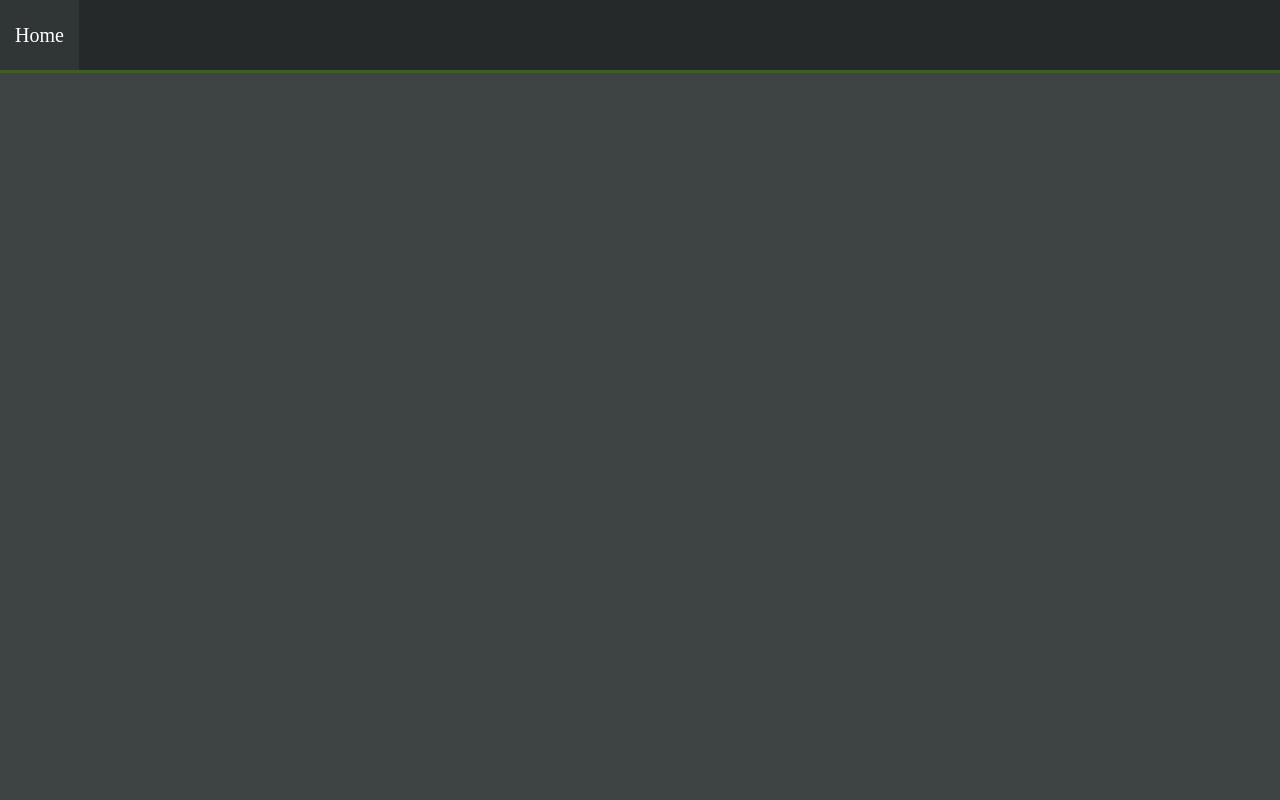
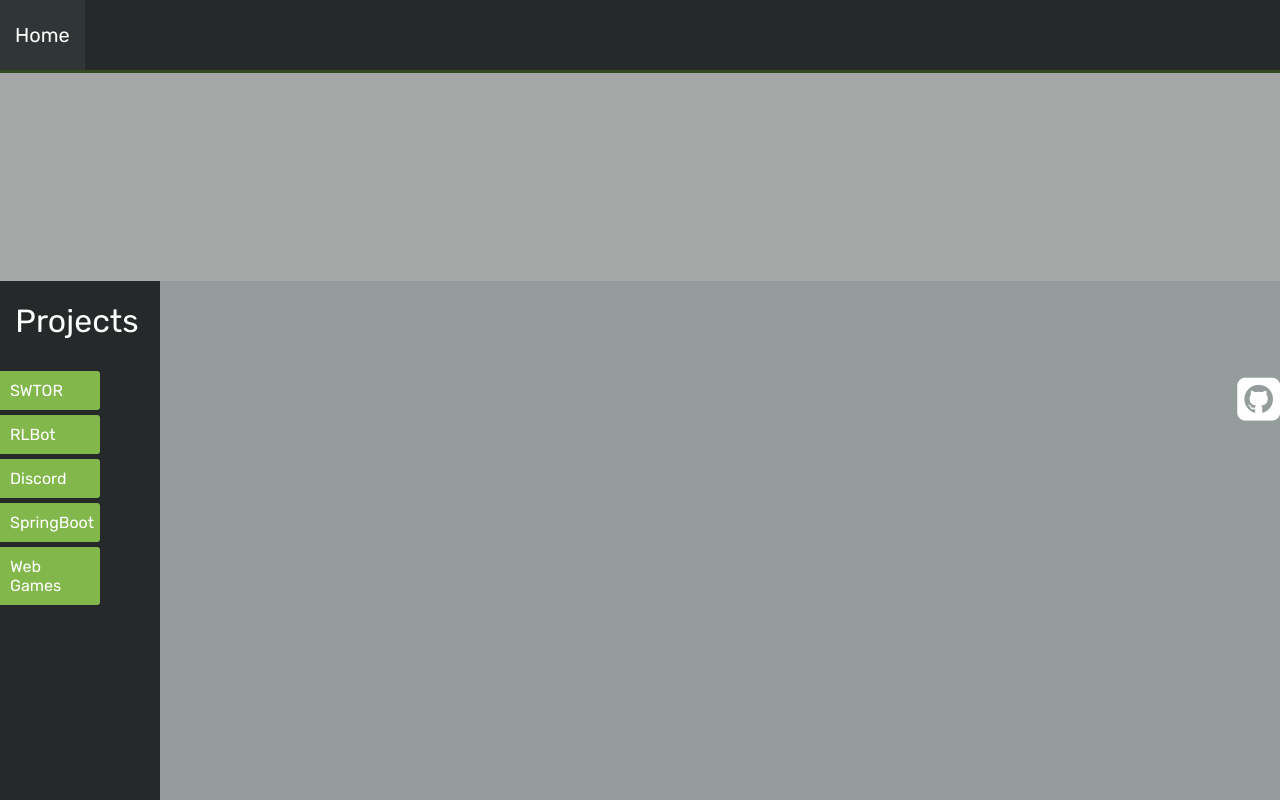
Before and after one commit to Tormak9970/tormak9970.github.io, a plain HTML site: page index.html in a window 1280 px wide. Drawn offline with Linux system fonts and the light colour scheme.

Commit message:
updated to match private repo

```diff
--- a/index.html
+++ b/index.html
@@ -7,13 +7,57 @@
     <link href="https://fonts.googleapis.com/icon?family=Material+Icons" rel="stylesheet">
     <link rel="icon" href="" />
     <link rel="stylesheet" href="src/index.css"/>
+    <link rel="preconnect" href="https://fonts.gstatic.com">
+    <link rel="stylesheet" href="https://cdnjs.cloudflare.com/ajax/libs/font-awesome/4.7.0/css/font-awesome.min.css">
+    <link href="https://fonts.googleapis.com/css2?family=Rubik&family=Source+Code+Pro:wght@200&display=swap" rel="stylesheet">
     <title>Tormak.dev</title>
   </head>
   <body ontouchstart>
-    <div class="header">
-      <div class="projects-link__container">
-        <a href="./" class="no-style home-link">Home</a>
+    <div class="header-container">
+      <div class="header">
+        <div class="projects-link__container">
+          <a href="./" class="no-style home-link">Home</a>
+        </div>
+      </div>
+      <div class="progress-container">
+        <div class="progress-bar" id="myBar"></div>
       </div>
     </div>
+    <div class="icon-bar">
+      <a href="https://github.com/Tormak9970" target="_blank" rel="noopener noreferrer" class="social-btn .github"><i class="fa fa-github-square"></i></a>
+    </div>
+    <div class="main-container">
+      <div class="spacer-container">
+        <!--  maybe project preview slideshow here? -->
+      </div>
+      <div class="main-container__body">
+        <div class="sidebar-container">
+          <h1 class="project-header">Projects</h1>
+          <div class="project-btns-container">
+            <a href="./#" class="project-btn">SWTOR</a>
+            <a href="./#" class="project-btn">RLBot</a>
+            <a href="./#" class="project-btn">Discord</a>
+            <a href="./#" class="project-btn">SpringBoot</a>
+            <a href="./#" class="project-btn">Web Games</a>
+          </div>
+        </div>
+        <div class="main-container__body__main">
+          <div class="page-content">
+
+          </div>
+        </div>
+      </div>
+    </div>
+    <script type="text/javascript">
+      //scroll bar in header update
+      window.onscroll = function() {myFunction()};
+
+      function myFunction() {
+        var winScroll = document.body.scrollTop || document.documentElement.scrollTop;
+        var height = document.documentElement.scrollHeight - document.documentElement.clientHeight;
+        var scrolled = (winScroll / height) * 100;
+        document.getElementById("myBar").style.width = scrolled + "%";
+      }
+    </script>
   </body>
 </html>
--- a/src/index.css
+++ b/src/index.css
@@ -1,12 +1,27 @@
 :root {
     /* CSS HEX */
-    --onyx: #3e4444ff;
+    --onyx: rgb(166, 167, 167);
+    --dark-onyx: rgb(148, 156, 156);
     --dark-grey_black: rgb(37, 41, 41);
     --dark-grey_black-hover: rgb(48, 53, 53);
     --dim-gray: #616b6bff;
     --bud-green: #82b74bff;
+    --bud-green__hover: rgb(138, 194, 78);
     --dark-moss-green: #405d27ff;
     --army-green: #32481eff;
+}
+
+::-webkit-scrollbar {
+    width: 10px;
+}
+::-webkit-scrollbar-track {
+    background: transparent;
+}
+::-webkit-scrollbar-thumb {
+    background: var(--bud-green);
+}
+::-webkit-scrollbar-thumb:hover {
+    background: var(--bud-green__hover);
 }
 
 html, body {
@@ -15,19 +30,28 @@ html, body {
     height: 100%;
     width: 100%;
     background-color: var(--onyx);
+    scroll-behavior: smooth;
+    font-family: 'Rubik', sans-serif;
 }
 
+.header-container {
+    width: 100%;
+    height: 73px;
+    display: flex;
+    flex-direction: column;
+    justify-content: flex-start;
+    z-index: 2;
+    position: fixed;
+}
 .header {
     width: 100%;
     height: 70px;
     background-color: var(--dark-grey_black);
-    border-bottom: 3px solid var(--dark-moss-green);
     display: flex;
     flex-direction: row;
     justify-content: flex-start;
     align-items: center;
 }
-
 .projects-link__container {
     color: white;
     height: 100%;
@@ -35,19 +59,115 @@ html, body {
     flex-direction: column;
     justify-content: center;
 }
-
 .no-style {
     color: inherit;
     font-style: none;
     text-decoration: none;
 }
-
 .home-link {
     padding-left: 15px;
     padding-right: 15px;
     font-size: 20px;
 }
-
 .projects-link__container:hover {
     background-color: var(--dark-grey_black-hover);
 }
+
+.progress-container {
+    width: 100%;
+    height: 3px;
+    background-color: var(--army-green);
+}
+.progress-bar {
+    height: 8px;
+    background: var(--bud-green);
+    width: 0%;
+}
+
+.icon-bar {
+    position: fixed;
+    top: 50%;
+    -webkit-transform: translateY(-50%);
+    -ms-transform: translateY(-50%);
+    transform: translateY(-50%);
+    right: 0;
+}
+.social-btn {
+    display: block;
+    text-align: center;
+    transition: all 0.3s ease;
+    color: white;
+    font-size: 50px;
+}
+
+.sidebar-container {
+    background-color: var(--dark-grey_black);
+    width: 160px;
+    height: 100%;
+    position: fixed;
+    display: flex;
+    flex-direction: column;
+    align-items: center;
+    justify-content: flex-start;
+}
+.project-header {
+    color: white;
+    font-weight: normal;
+    padding-right: 6px;
+}
+.project-btns-container {
+    width: 100%;
+    display: flex;
+    flex-direction: column;
+    margin-top: 10px;
+}
+.project-btn {
+    text-decoration: none;
+    color: white;
+    background-color: var(--bud-green);
+    width: 80px;
+    padding: 10px;
+    border-top-right-radius: 3px;
+    border-bottom-right-radius: 3px;
+    transition: padding-left 0.3s;
+    margin-bottom: 5px;
+}
+.project-btn:hover {
+    padding-left: 25px;
+}
+
+.main-container {
+    width: 100%;
+    padding-top: 73px;
+    height: calc(100% - 73px);
+    display: flex;
+    flex-direction: column;
+    align-items: center;
+    justify-content: flex-start;
+}
+.main-container__body {
+    height: 100%;
+    width: 100%;
+    display: flex;
+    flex-direction: row;
+    justify-content: flex-start;
+    align-items: flex-start;
+    background-color: var(--dark-onyx);
+}
+.spacer-container {
+    height: 573px;
+    width: 100%;
+}
+.main-container__body__main {
+    width: calc(100% - 160px);
+    margin-left: 160px;
+    height: 519.48px;
+    overflow: hidden;
+}
+.page-content {
+    width: 100%;
+    height: 100%;
+    overflow-y: scroll;
+    display: flex;
+    flex-direction: column;
+}
```
